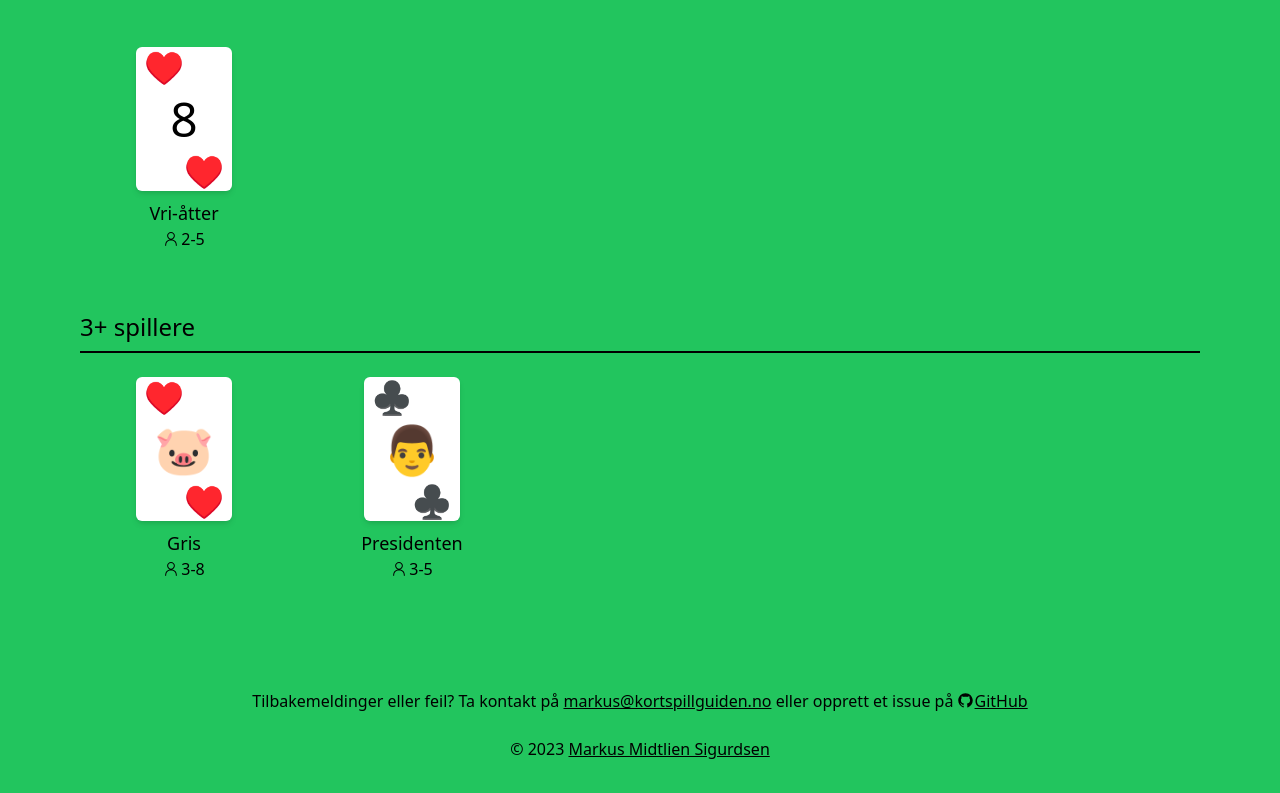
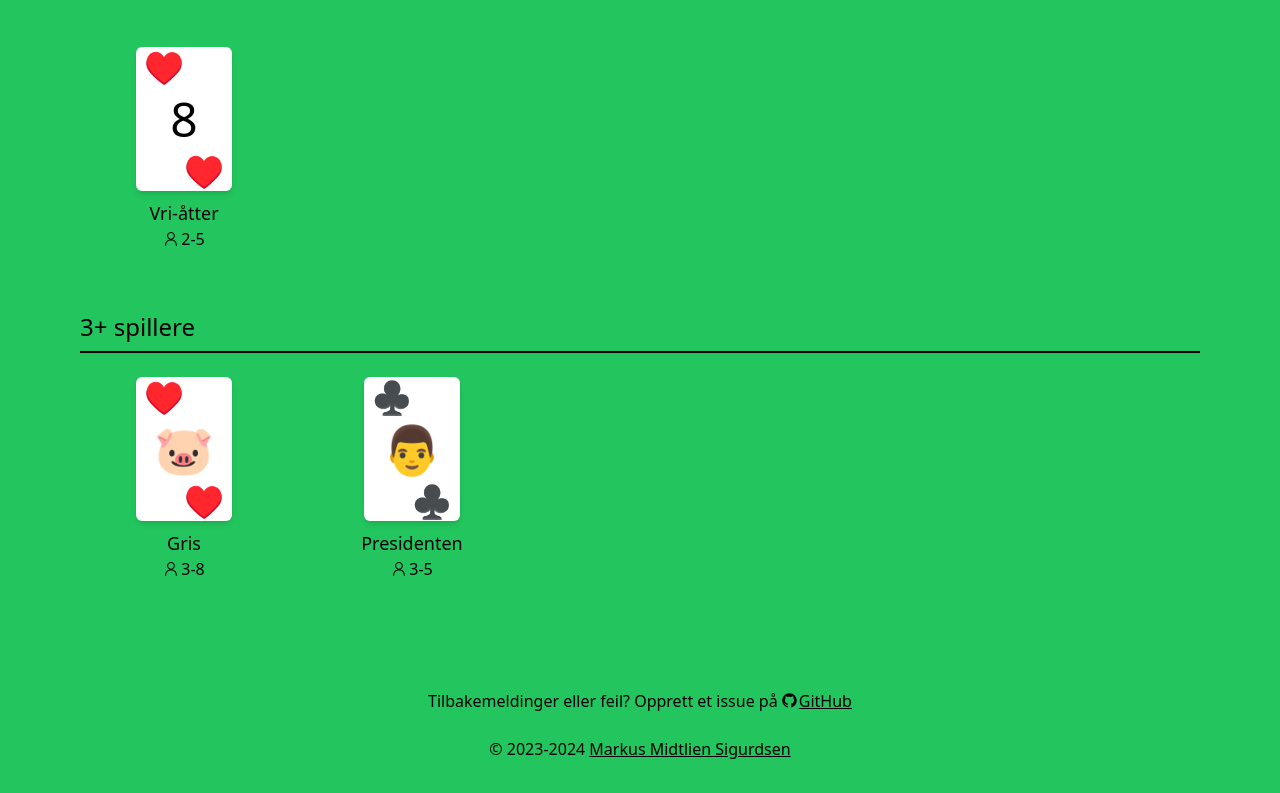
Before and after one commit to msigurd/kortspillguiden-react, a React (Vite) app: page / in a window 1280 px wide. Shown: the part 765-1558 px from the top of the page. Built offline with nearby package versions, Linux system fonts and the light colour scheme.

Commit message:
Update footer

```diff
--- a/src/components/Footer.tsx
+++ b/src/components/Footer.tsx
@@ -3,15 +3,11 @@ import { GitHubLogoIcon } from "@radix-ui/react-icons"
 const Footer: React.FC = () => (
   <div className="text-center">
     <p>
-      Tilbakemeldinger eller feil? Ta kontakt på&nbsp;
-      <a href="mailto:markus@kortspillguiden.no" className="underline">
-        markus@kortspillguiden.no
-      </a>
-      &nbsp;eller opprett et issue på&nbsp;
+      Tilbakemeldinger eller feil? Opprett et issue på&nbsp;
       <a
         target="_blank"
         rel="noopener noreferrer"
-        href="https://github.com/msigurd/Kortspillguiden.no"
+        href="https://github.com/msigurd/Kortspillguiden/issues"
         className="inline-flex align-top gap-0.5 underline"
       >
         <GitHubLogoIcon className="mt-1" />
@@ -20,7 +16,7 @@ const Footer: React.FC = () => (
     </p>
     <br />
     <p>
-      &copy; 2023&nbsp;
+      &copy; 2023-2024&nbsp;
       <a
         target="_blank"
         rel="noopener noreferrer"
```
